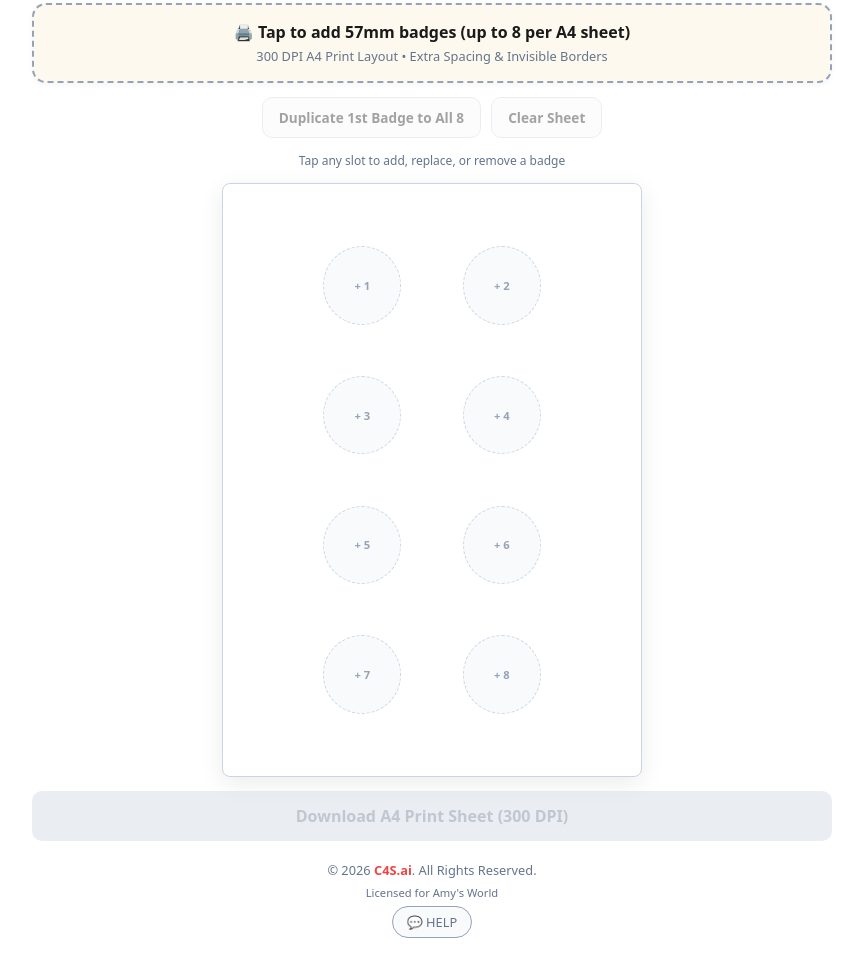
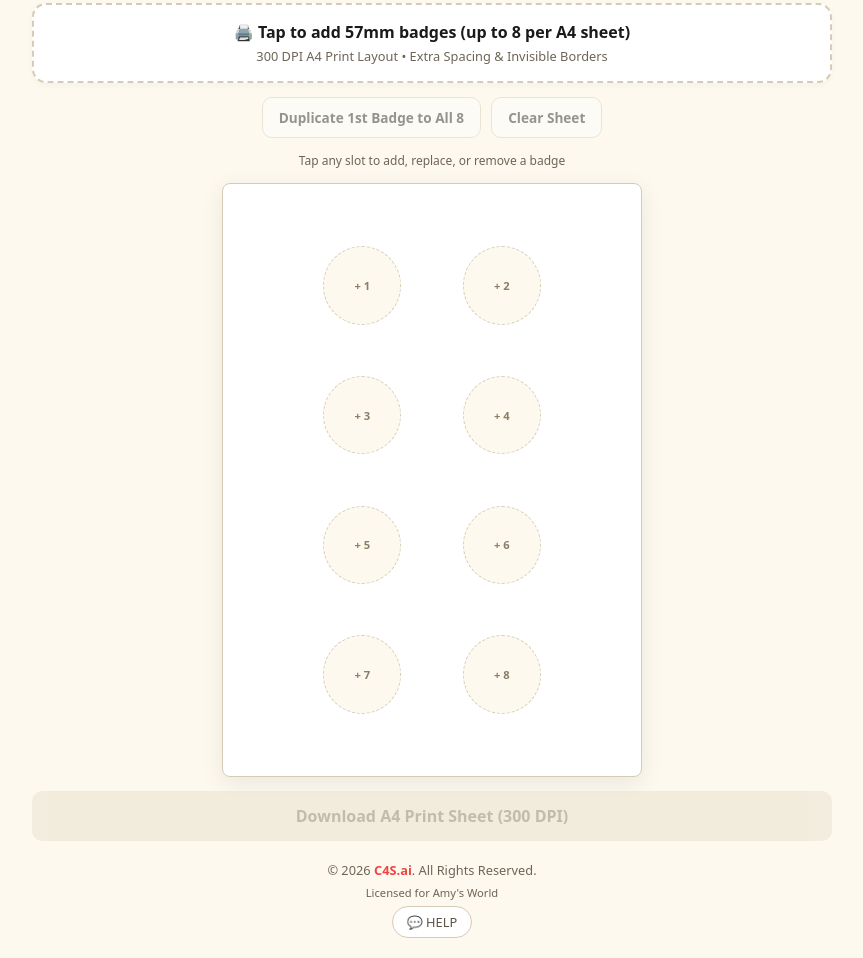
Before and after one commit to C4S-ai/C4S-Print-Layout-A4-, a plain HTML site: page index.html in a window 1280 px wide. Shown: the part 632-1590 px from the top of the page, without its empty margins (208-1071 px from the left). Drawn offline with Linux system fonts and the light colour scheme.

Commit message:
Update index.html

```diff
--- a/index.html
+++ b/index.html
@@ -16,7 +16,7 @@
         }
 
         body {
-            background-color: #ffffff !important;
+            background-color: #FDF9EE !important;
             color: #1a1a1a !important;
             min-height: 100vh;
             display: flex;
@@ -53,12 +53,12 @@
 
         .upload-zone {
             width: 100%;
-            border: 2px dashed #94a3b8;
+            border: 2px dashed #d6cbb8;
             border-radius: 14px;
             padding: 16px;
             text-align: center;
             cursor: pointer;
-            background-color: #FDF9EE !important;
+            background-color: #ffffff !important;
             color: #1a1a1a !important;
             box-shadow: 0 2px 6px rgba(0, 0, 0, 0.04);
         }
@@ -77,9 +77,9 @@
 
         .btn-secondary {
             padding: 10px 16px;
-            background-color: #f8fafc !important;
+            background-color: #ffffff !important;
             color: #1a1a1a !important;
-            border: 1px solid #cbd5e1;
+            border: 1px solid #d6cbb8;
             border-radius: 10px;
             font-size: 0.85rem;
             font-weight: 600;
@@ -87,7 +87,7 @@
         }
 
         .btn-secondary:disabled {
-            opacity: 0.4;
+            opacity: 0.45;
             cursor: not-allowed;
         }
 
@@ -97,7 +97,7 @@
             max-width: 420px;
             aspect-ratio: 210 / 297;
             background-color: #ffffff !important;
-            border: 1px solid #cbd5e1;
+            border: 1px solid #d6cbb8;
             border-radius: 8px;
             box-shadow: 0 6px 24px rgba(0, 0, 0, 0.08);
             padding: 6% 12.5%;
@@ -115,8 +115,8 @@
             width: 100%;
             aspect-ratio: 1 / 1;
             border-radius: 50%;
-            border: 1.5px dashed #cbd5e1;
-            background-color: #f8fafc;
+            border: 1.5px dashed #d6cbb8;
+            background-color: #FDF9EE;
             display: flex;
             justify-content: center;
             align-items: center;
@@ -132,7 +132,7 @@
 
         .badge-slot span {
             font-size: 0.7rem;
-            color: #94a3b8;
+            color: #8c7d65;
             font-weight: 600;
             pointer-events: none;
         }
@@ -163,10 +163,10 @@
         }
 
         .btn-download:disabled {
-            opacity: 0.4;
+            opacity: 0.45;
             cursor: not-allowed;
-            background-color: #cbd5e1 !important;
-            color: #64748b !important;
+            background-color: #e5dec9 !important;
+            color: #7c7262 !important;
             box-shadow: none;
         }
 
@@ -174,7 +174,7 @@
             margin-top: 20px;
             text-align: center;
             font-size: 0.8rem;
-            color: #64748b !important;
+            color: #6e6456 !important;
             display: flex;
             flex-direction: column;
             align-items: center;
@@ -190,13 +190,13 @@
             display: inline-flex;
             align-items: center;
             gap: 6px;
-            color: #64748b !important;
+            color: #5c5245 !important;
             text-decoration: none;
             font-size: 0.8rem;
             padding: 6px 14px;
-            border: 1px solid #94a3b8;
+            border: 1px solid #d6cbb8;
             border-radius: 20px;
-            background-color: #f8fafc !important;
+            background-color: #ffffff !important;
         }
 
         canvas {
@@ -213,7 +213,7 @@
     <main class="container">
         <div class="upload-zone" onclick="document.getElementById('multi-file-input').click()">
             <p>🖨️ <strong>Tap to add 57mm badges (up to 8 per A4 sheet)</strong></p>
-            <p style="font-size: 0.8rem; color: #64748b; margin-top: 4px;">300 DPI A4 Print Layout • Extra Spacing & Invisible Borders</p>
+            <p style="font-size: 0.8rem; color: #6e6456; margin-top: 4px;">300 DPI A4 Print Layout • Extra Spacing & Invisible Borders</p>
             <input type="file" id="multi-file-input" accept="image/*" multiple style="display: none;">
         </div>
 
@@ -222,7 +222,7 @@
             <button class="btn-secondary" id="btn-clear-all" disabled>Clear Sheet</button>
         </div>
 
-        <p style="font-size: 0.75rem; color: #64748b;">Tap any slot to add, replace, or remove a badge</p>
+        <p style="font-size: 0.75rem; color: #6e6456;">Tap any slot to add, replace, or remove a badge</p>
 
         <div class="a4-preview-wrapper" id="a4-grid">
             <!-- 8 Slots Generated by JS -->
@@ -280,11 +280,9 @@
 
                 slot.addEventListener('click', () => {
                     if (slotsData[index]) {
-                        // Tap filled slot to clear it
                         slotsData[index] = null;
                         renderGrid();
                     } else {
-                        // Tap empty slot to pick an image for that slot
                         activeSlotIndex = index;
                         singleSlotInput.click();
                     }
@@ -298,7 +296,6 @@
             btnFillAll.disabled = !slotsData[0];
         }
 
-        // Batch upload up to 8 images into open slots
         multiFileInput.addEventListener('change', (e) => {
             const files = Array.from(e.target.files);
             if (!files.length) return;
@@ -319,7 +316,6 @@
             multiFileInput.value = '';
         });
 
-        // Single slot upload
         singleSlotInput.addEventListener('change', (e) => {
             const file = e.target.files[0];
             if (file && activeSlotIndex !== null) {
@@ -334,7 +330,6 @@
             singleSlotInput.value = '';
         });
 
-        // Duplicate 1st badge across all 8 slots
         btnFillAll.addEventListener('click', () => {
             if (!slotsData[0]) return;
             for (let i = 1; i < TOTAL_SLOTS; i++) {
@@ -343,23 +338,20 @@
             renderGrid();
         });
 
-        // Clear all slots
         btnClearAll.addEventListener('click', () => {
             slotsData.fill(null);
             renderGrid();
         });
 
-        // Render & Download Full 300 DPI A4 Sheet (Invisible Borders)
         btnDownload.addEventListener('click', async () => {
             const A4_W = 2480;
             const A4_H = 3508;
-            const BADGE_SIZE = 673; // Exact 57mm at 300 DPI
+            const BADGE_SIZE = 673;
 
-            // Generous Margins & Spacing for 2x4 Grid
-            const MARGIN_X = 310;  // ~26.2mm left & right margin
-            const GAP_X = 514;     // ~43.5mm horizontal spacing
-            const MARGIN_Y = 210;  // ~17.8mm top & bottom margin
-            const GAP_Y = 132;     // ~11.2mm vertical spacing
+            const MARGIN_X = 310;
+            const GAP_X = 514;
+            const MARGIN_Y = 210;
+            const GAP_Y = 132;
 
             ctx.save();
             ctx.fillStyle = '#ffffff';
@@ -379,7 +371,6 @@
                         const centerY = y + BADGE_SIZE / 2;
                         const radius = BADGE_SIZE / 2;
 
-                        // Clip cleanly to 57mm circle with zero visible border
                         ctx.save();
                         ctx.beginPath();
                         ctx.arc(centerX, centerY, radius, 0, Math.PI * 2);
```
